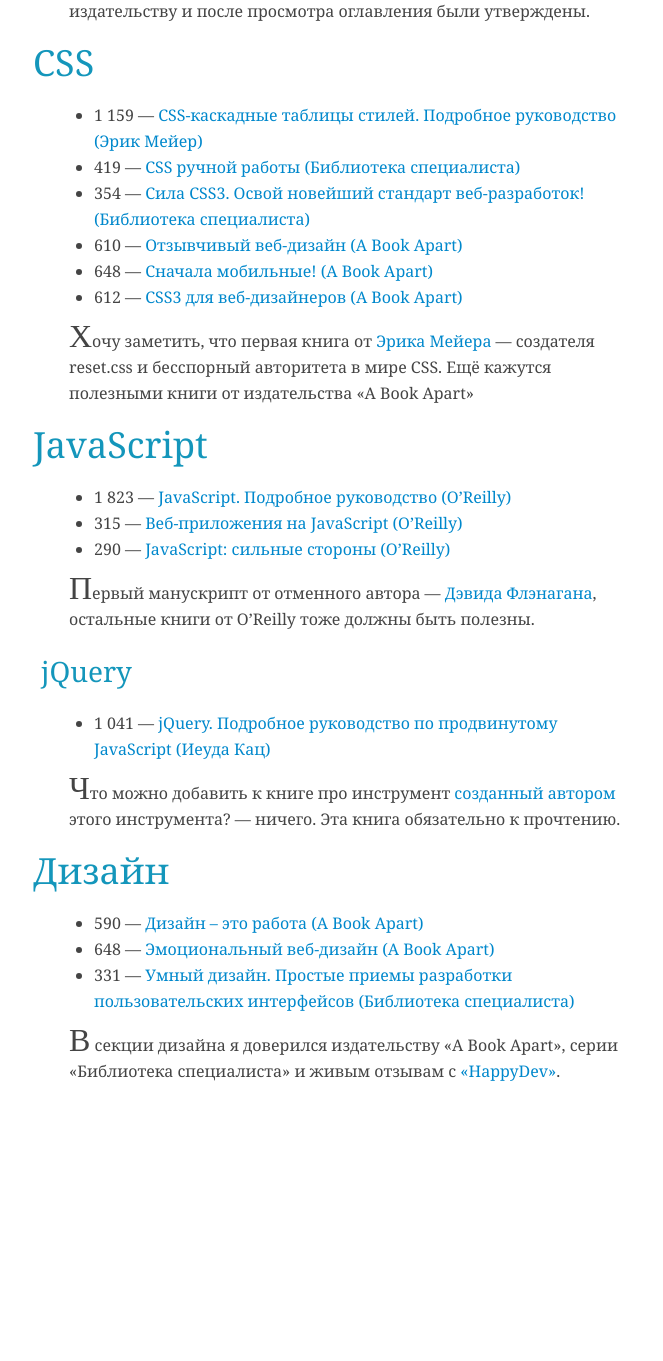
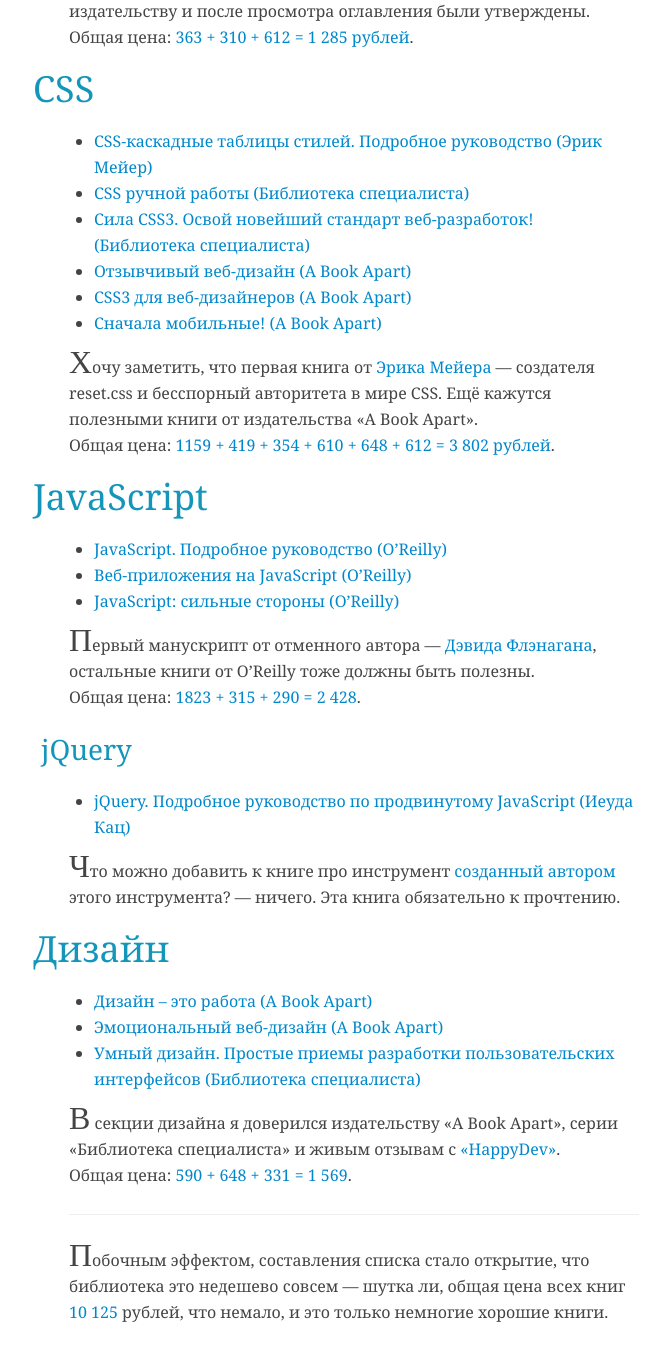
Before and after one commit to iamstarkov/vstarkov.ru, a Jekyll site: the page built from _posts/2013-01-31-what-to-read.md, in a window 1280 px wide and 1400 px high, scrolled down 809 px. Shown: the top 1361 px of the window, without its empty margins (286-949 px from the left). Built offline with Jekyll 4.4.1, drawn with Linux system fonts in a browser that asks for light colours; nearby versions of some CDN libraries.

Commit message:
added conclusion and better formatted.

```diff
--- a/_posts/2013-01-31-what-to-read.md
+++ b/_posts/2013-01-31-what-to-read.md
@@ -16,42 +16,50 @@
 
 ## HTML ##
 
-* 363 — [Изучаем HTML5. Библиотека специалиста (Реми Шарп, Библиотека специалиста)](http://www.ozon.ru/context/detail/id/7622650/)
-* 310 — [HTML5. Рецепты программирования (O'Reilly)](http://www.ozon.ru/context/detail/id/17513568/)
-* 612 — [HTML5 для веб-дизайнеров (A Book Apart)](http://www.ozon.ru/context/detail/id/19431055/)
+* [Изучаем HTML5. Библиотека специалиста (Реми Шарп, Библиотека специалиста)](http://www.ozon.ru/context/detail/id/7622650/)
+* [HTML5. Рецепты программирования (O'Reilly)](http://www.ozon.ru/context/detail/id/17513568/)
+* [HTML5 для веб-дизайнеров (A Book Apart)](http://www.ozon.ru/context/detail/id/19431055/)
 
 Первая книга мною была незамечена, но рекомендована [Вадимом Макеевым](http://pepelsbey.net/). Её написал [Реми Шарп](http://remysharp.com/), рано или поздно вы всё были на его сайте. Остальные книги в этой категории были выбраны по издательству и после просмотра оглавления были утверждены.
+Общая цена: [363 + 310 + 612 = 1 285 рублей](https://duckduckgo.com/?q=363+%2B+310+%2B+612%3D).
 
 ## CSS ##
 
-* 1 159 — [CSS-каскадные таблицы стилей. Подробное руководство (Эрик Мейер)](http://www.ozon.ru/context/detail/id/3881079/)
-* 419 — [CSS ручной работы (Библиотека специалиста)](http://chitai-gorod.ru/catalog/book/327333/)
-* 354 — [Сила CSS3. Освой новейший стандарт веб-разработок! (Библиотека специалиста)](http://www.ozon.ru/context/detail/id/7449521/)
-* 610 — [Отзывчивый веб-дизайн (A Book Apart)](http://www.ozon.ru/context/detail/id/8747299/)
-* 648 — [Сначала мобильные! (A Book Apart)](http://www.ozon.ru/context/detail/id/15708347/)
-* 612 — [CSS3 для веб-дизайнеров (A Book Apart)](http://www.ozon.ru/context/detail/id/19431033/)
+* [CSS-каскадные таблицы стилей. Подробное руководство (Эрик Мейер)](http://www.ozon.ru/context/detail/id/3881079/)
+* [CSS ручной работы (Библиотека специалиста)](http://chitai-gorod.ru/catalog/book/327333/)
+* [Сила CSS3. Освой новейший стандарт веб-разработок! (Библиотека специалиста)](http://www.ozon.ru/context/detail/id/7449521/)
+* [Отзывчивый веб-дизайн (A Book Apart)](http://www.ozon.ru/context/detail/id/8747299/)
+* [CSS3 для веб-дизайнеров (A Book Apart)](http://www.ozon.ru/context/detail/id/19431033/)
+* [Сначала мобильные! (A Book Apart)](http://www.ozon.ru/context/detail/id/15708347/)
 
-Хочу заметить, что первая книга от [Эрика Мейера](http://meyerweb.com/) — создателя reset.css и бесспорный авторитета в мире CSS. Ещё кажутся полезными книги от издательства «A Book Apart»
+
+Хочу заметить, что первая книга от [Эрика Мейера](http://meyerweb.com/) — создателя reset.css и бесспорный авторитета в мире CSS. Ещё кажутся полезными книги от издательства «A Book Apart».
+Общая цена: [1159 + 419 + 354 + 610 + 648 + 612 = 3 802 рублей](https://duckduckgo.com/?q=1159+%2B+419+%2B+354+%2B+610+%2B+648+%2B+612+%3D).
 
 ## JavaScript ##
 
-* 1 823 — [JavaScript. Подробное руководство (O'Reilly)](http://www.ozon.ru/context/detail/id/19677670/)
-* 315 — [Веб-приложения на JavaScript (O'Reilly)](http://www.ozon.ru/context/detail/id/8798187/)
-* 290 — [JavaScript: сильные стороны (O'Reilly)](http://www.ozon.ru/context/detail/id/8144634/)
+* [JavaScript. Подробное руководство (O'Reilly)](http://www.ozon.ru/context/detail/id/19677670/)
+* [Веб-приложения на JavaScript (O'Reilly)](http://www.ozon.ru/context/detail/id/8798187/)
+* [JavaScript: сильные стороны (O'Reilly)](http://www.ozon.ru/context/detail/id/8144634/)
 
 Первый манускрипт от отменного автора — [Дэвида Флэнагана](http://www.davidflanagan.com/), остальные книги от O'Reilly тоже должны быть полезны.
+Общая цена: [1823 + 315 + 290 = 2 428](https://duckduckgo.com/?q=1823+%2B+315+%2B+290+%3D).
 
 ### jQuery ###
 
-* 1 041 — [jQuery. Подробное руководство по продвинутому JavaScript (Иеуда Кац)](http://www.ozon.ru/context/detail/id/6277333/)
+* [jQuery. Подробное руководство по продвинутому JavaScript (Иеуда Кац)](http://www.ozon.ru/context/detail/id/6277333/)
 
 Что можно добавить к книге про инструмент [созданный](http://jquery.org/team/) [автором](http://yehudakatz.com/) этого инструмента?
 — ничего. Эта книга обязательно к прочтению.
 
 ## Дизайн ##
 
-* 590 — [Дизайн – это работа (A Book Apart)](http://www.ozon.ru/context/detail/id/19636870/)
-* 648 — [Эмоциональный веб-дизайн (A Book Apart)](http://www.ozon.ru/context/detail/id/8747236/)
-* 331 — [Умный дизайн. Простые приемы разработки пользовательских интерфейсов (Библиотека специалиста)](http://www.ozon.ru/context/detail/id/16905899/)
+* [Дизайн – это работа (A Book Apart)](http://www.ozon.ru/context/detail/id/19636870/)
+* [Эмоциональный веб-дизайн (A Book Apart)](http://www.ozon.ru/context/detail/id/8747236/)
+* [Умный дизайн. Простые приемы разработки пользовательских интерфейсов (Библиотека специалиста)](http://www.ozon.ru/context/detail/id/16905899/)
 
 В секции дизайна я доверился издательству «A Book Apart», серии «Библиотека специалиста» и живым отзывам с [«HappyDev»](http://happydev.ru/).
+Общая цена: [590 + 648 + 331 = 1 569](https://duckduckgo.com/?q=590+%2B+648+%2B+331+%3D).
+
+------------
+Побочным эффектом, составления списка стало открытие, что библиотека это недешево совсем — шутка ли, общая цена всех книг [10 125](https://duckduckgo.com/?q=1285+%2B+3802+%2B+2428+%2B+1041+%2B+1569) рублей, что немало, и это только немногие хорошие книги.
```
